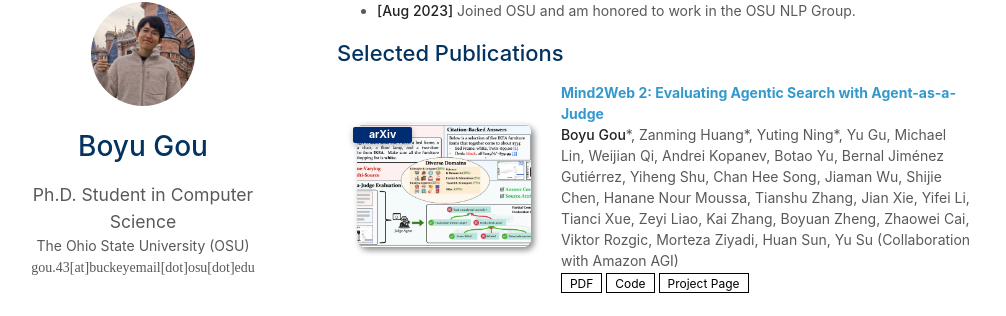
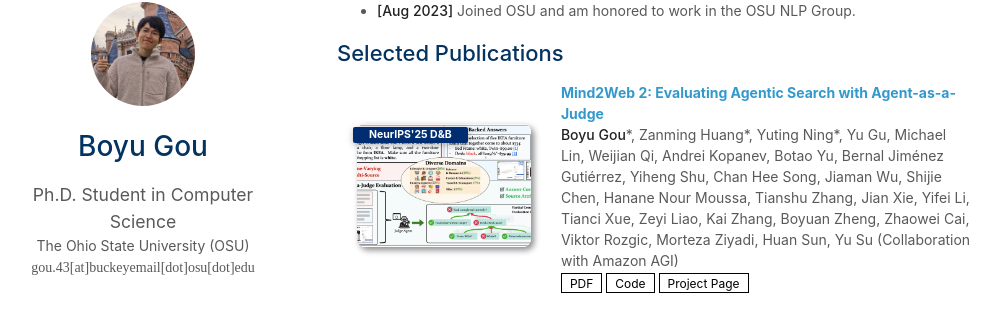
Before and after one commit to boyugou/boyugou.github.io, a Jekyll site: the page built from index.md, in a window 1280 px wide and 900 px high, scrolled down 521 px. Shown: the part 132-448 px from the top of the window, without its empty margins (133-1139 px from the left). Built offline with Jekyll 4.4.1, drawn with Linux system fonts in a browser that asks for light colours; a style sheet for code colours, icons or effects is not loaded.

Commit message:
Update publications.yml

```diff
--- a/_data/publications.yml
+++ b/_data/publications.yml
@@ -1,7 +1,7 @@
 main:
   - title: "Mind2Web 2: Evaluating Agentic Search with Agent-as-a-Judge"
     authors: <strong>Boyu Gou</strong>*, Zanming Huang*, Yuting Ning*, Yu Gu, Michael Lin, Weijian Qi, Andrei Kopanev, Botao Yu, Bernal Jiménez Gutiérrez, Yiheng Shu, Chan Hee Song, Jiaman Wu, Shijie Chen, Hanane Nour Moussa, Tianshu Zhang, Jian Xie, Yifei Li, Tianci Xue, Zeyi Liao, Kai Zhang, Boyuan Zheng, Zhaowei Cai, Viktor Rozgic, Morteza Ziyadi, Huan Sun, Yu Su (Collaboration with Amazon AGI)
-    conference_short: arXiv
+    conference_short: NeurIPS'25 D&B
     pdf: https://arxiv.org/abs/2506.21506
     page: https://osu-nlp-group.github.io/Mind2Web-2/
     code: https://github.com/OSU-NLP-Group/Mind2Web-2
```
